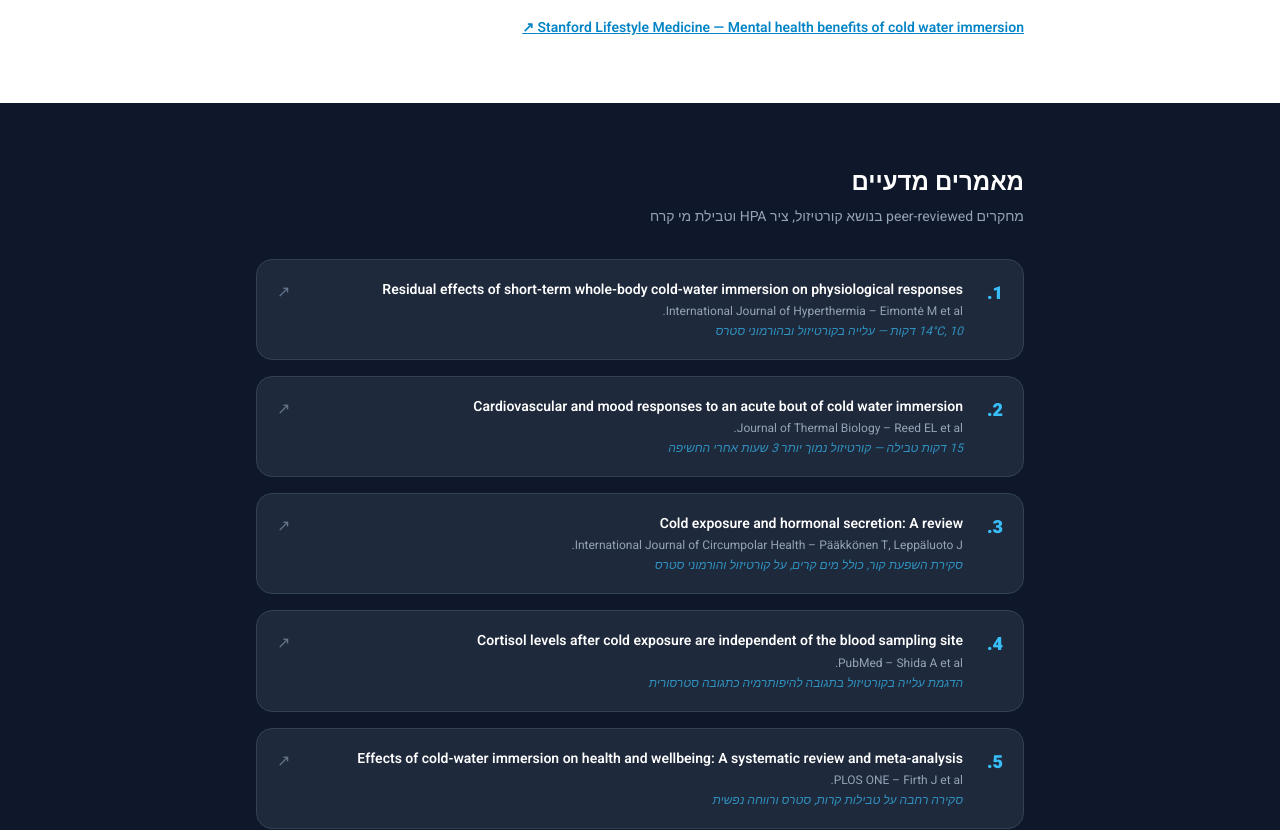
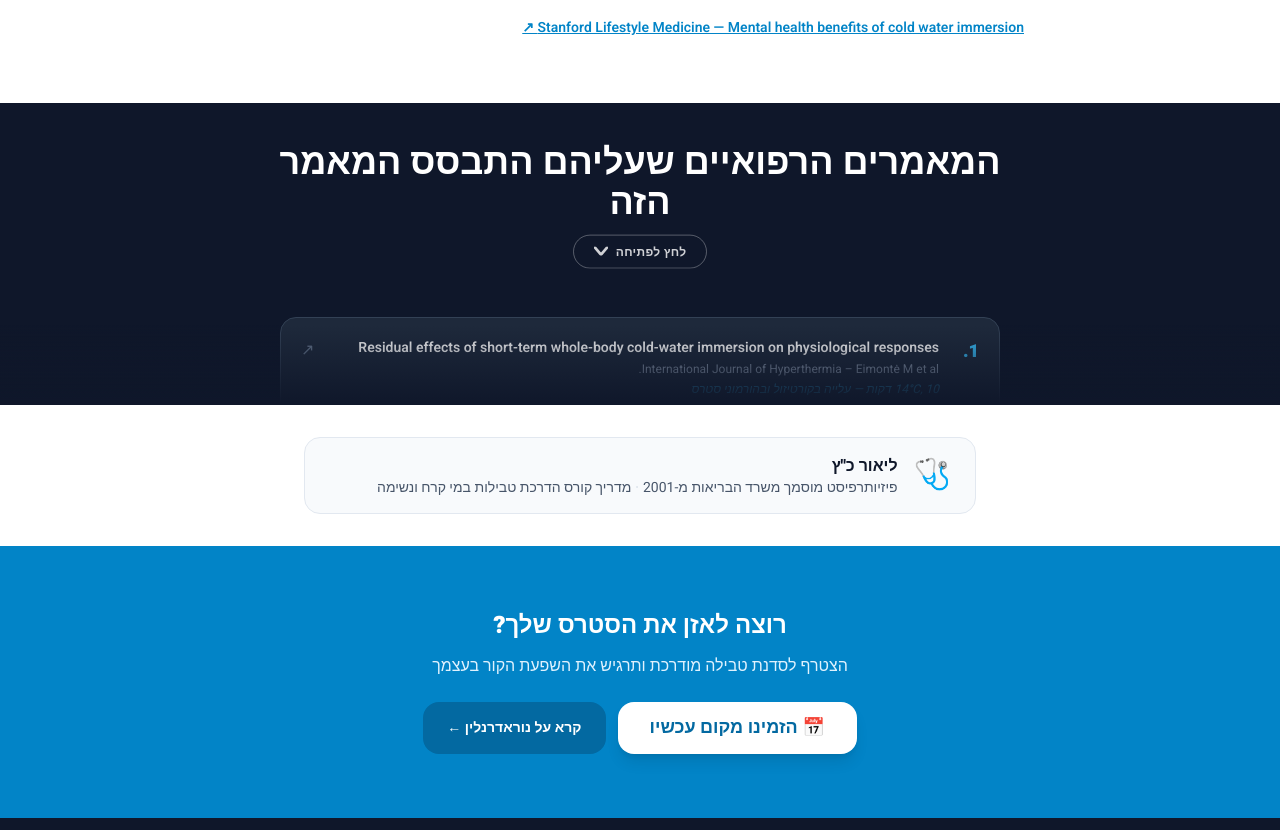
Before and after one commit to ritzabilu-jpg/ICING, a Next.js app: page /cortisol in a window 1280 px wide. Shown: the part 1888-2718 px from the top of the page. Built offline with nearby package versions, Linux system fonts and the light colour scheme; what tailwindcss-rtl would draw is missing.

Commit message:
feat: collapse article references behind AccordionSection in all science pages

```diff
--- a/src/app/cortisol/page.tsx
+++ b/src/app/cortisol/page.tsx
@@ -1,6 +1,7 @@
 import type { Metadata } from 'next';
 import Link from 'next/link';
 import AuthorSignature from '@/components/AuthorSignature';
+import AccordionSection from '@/components/AccordionSection';
 
 export const metadata: Metadata = {
   title: 'קורטיזול, סטרס וטבילת מי קרח | ICING',
@@ -170,10 +171,9 @@ export default function CortisolPage() {
       </section>
 
       {/* Articles */}
-      <section className="py-16 px-6 bg-navy-900" id="articles">
-        <div className="max-w-3xl mx-auto">
-          <h2 className="text-2xl font-black text-white mb-2">מאמרים מדעיים</h2>
-          <p className="text-slate-400 text-sm mb-8">מחקרים peer-reviewed בנושא קורטיזול, ציר HPA וטבילת מי קרח</p>
+      <section className="bg-navy-900" id="articles">
+        <AccordionSection title="המאמרים הרפואיים שעליהם התבסס המאמר הזה" dark fadeColor="#0f172a">
+          <div className="max-w-3xl mx-auto px-6 pb-16">
             <div className="space-y-4">
               {articles.map(a => (
                 <a
@@ -197,6 +197,7 @@ export default function CortisolPage() {
               ))}
             </div>
           </div>
+        </AccordionSection>
       </section>
 
       {/* Author */}
--- a/src/app/dopamine/page.tsx
+++ b/src/app/dopamine/page.tsx
@@ -1,6 +1,7 @@
 import type { Metadata } from 'next';
 import Link from 'next/link';
 import AuthorSignature from '@/components/AuthorSignature';
+import AccordionSection from '@/components/AccordionSection';
 
 export const metadata: Metadata = {
   title: 'דופמין, מוטיבציה וטבילות קרח | ICING',
@@ -207,10 +208,9 @@ export default function DopaminePage() {
       </section>
 
       {/* Articles */}
-      <section className="py-16 px-6 bg-navy-900" id="articles">
-        <div className="max-w-3xl mx-auto">
-          <h2 className="text-2xl font-black text-white mb-2">מאמרים מדעיים</h2>
-          <p className="text-slate-400 text-sm mb-8">מחקרים peer-reviewed בנושא דופמין, מוטיבציה וטבילת מי קרח</p>
+      <section className="bg-navy-900" id="articles">
+        <AccordionSection title="המאמרים הרפואיים שעליהם התבסס המאמר הזה" dark fadeColor="#0f172a">
+          <div className="max-w-3xl mx-auto px-6 pb-16">
             <div className="space-y-4">
               {articles.map(a => (
                 <a key={a.num} href={a.url} target="_blank" rel="noopener noreferrer"
@@ -229,6 +229,7 @@ export default function DopaminePage() {
               ))}
             </div>
           </div>
+        </AccordionSection>
       </section>
 
       {/* Author */}
--- a/src/app/inflammation/page.tsx
+++ b/src/app/inflammation/page.tsx
@@ -1,6 +1,7 @@
 import type { Metadata } from 'next';
 import Link from 'next/link';
 import AuthorSignature from '@/components/AuthorSignature';
+import AccordionSection from '@/components/AccordionSection';
 
 export const metadata: Metadata = {
   title: 'מערכת חיסון ודלקת — טבילת מי קרח | ICING',
@@ -242,10 +243,9 @@ export default function InflammationPage() {
       </section>
 
       {/* Articles */}
-      <section className="py-16 px-6 bg-navy-900" id="articles">
-        <div className="max-w-3xl mx-auto">
-          <h2 className="text-2xl font-black text-white mb-2">מאמרים מדעיים</h2>
-          <p className="text-slate-400 text-sm mb-8">מחקרים peer-reviewed בנושא מערכת חיסון, דלקת וטבילת מי קרח</p>
+      <section className="bg-navy-900" id="articles">
+        <AccordionSection title="המאמרים הרפואיים שעליהם התבסס המאמר הזה" dark fadeColor="#0f172a">
+          <div className="max-w-3xl mx-auto px-6 pb-16">
             <div className="space-y-4">
               {articles.map(a => (
                 <a key={a.num} href={a.url} target="_blank" rel="noopener noreferrer"
@@ -264,6 +264,7 @@ export default function InflammationPage() {
               ))}
             </div>
           </div>
+        </AccordionSection>
       </section>
 
       {/* Author */}
--- a/src/app/noradrenaline/page.tsx
+++ b/src/app/noradrenaline/page.tsx
@@ -1,6 +1,7 @@
 import type { Metadata } from 'next';
 import Link from 'next/link';
 import AuthorSignature from '@/components/AuthorSignature';
+import AccordionSection from '@/components/AccordionSection';
 
 export const metadata: Metadata = {
   title: 'נוראדרנלין וטבילת מי קרח | ICING',
@@ -145,10 +146,9 @@ export default function NoradrenalinePage() {
       </section>
 
       {/* Articles */}
-      <section className="py-16 px-6 bg-navy-900" id="articles">
-        <div className="max-w-3xl mx-auto">
-          <h2 className="text-2xl font-black text-white mb-2">מאמרים מדעיים</h2>
-          <p className="text-slate-400 text-sm mb-8">מחקרים peer-reviewed בנושא נוראדרנלין וטבילת מי קרח</p>
+      <section className="bg-navy-900" id="articles">
+        <AccordionSection title="המאמרים הרפואיים שעליהם התבסס המאמר הזה" dark fadeColor="#0f172a">
+          <div className="max-w-3xl mx-auto px-6 pb-16">
             <div className="space-y-4">
               {articles.map(a => (
                 <a
@@ -171,6 +171,7 @@ export default function NoradrenalinePage() {
               ))}
             </div>
           </div>
+        </AccordionSection>
       </section>
 
       {/* Author */}
```
Lines whose indentation alone changed are shown as unchanged.
